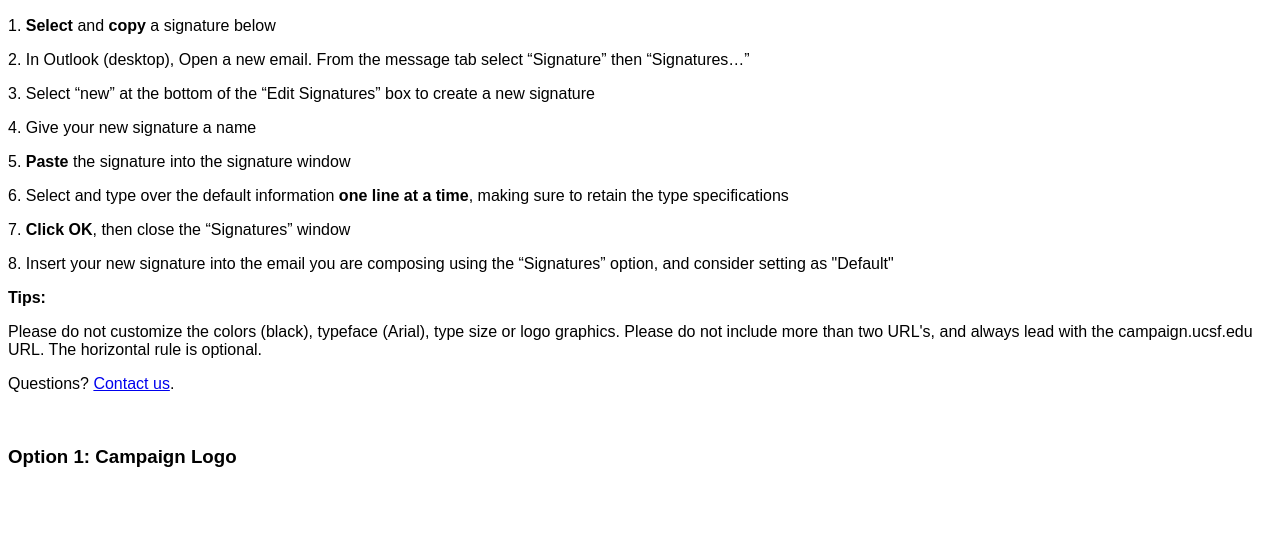
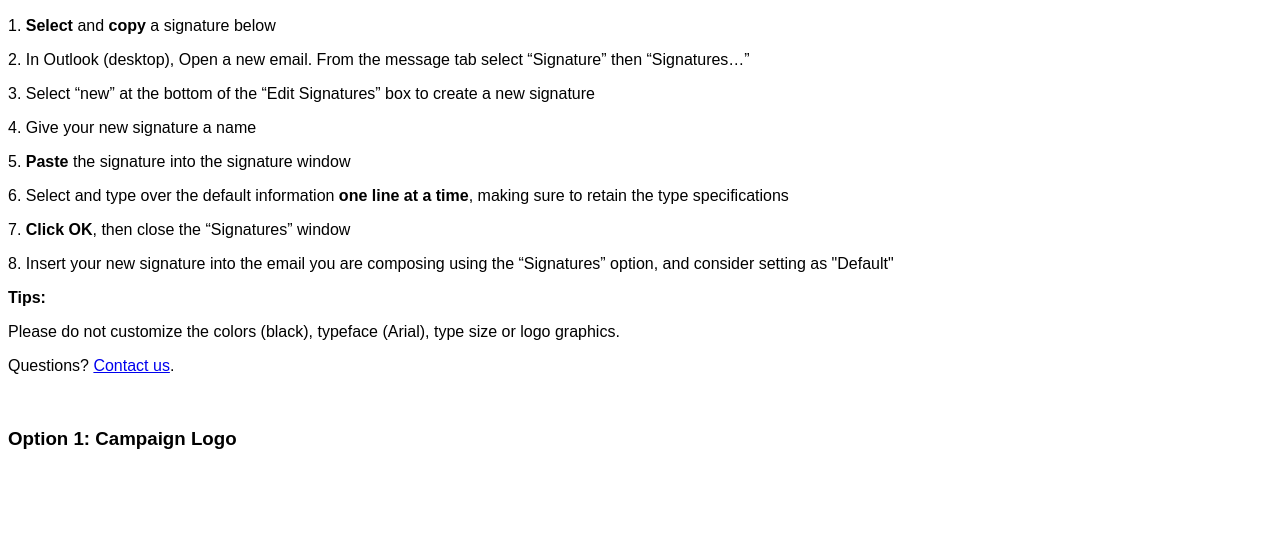
Before and after one commit to ucsfudar/ucsfudar.github.io, a plain HTML site: page signature/index.htm in a window 1280 px wide. Shown: the part 97-631 px from the top of the page. Drawn offline with Linux system fonts and the light colour scheme.

Commit message:
removed line

```diff
--- a/signature/index.htm
+++ b/signature/index.htm
@@ -9,7 +9,7 @@
 <p style="font-family:arial,san-serif;font-size:12pt;color:#000000">7. <strong>Click OK</strong>, then close the “Signatures” window</p>
 <p style="font-family:arial,san-serif;font-size:12pt;color:#000000">8. Insert your new signature into the email you are composing using the “Signatures” option, and consider setting as &quot;Default&quot;</p>
 <p style="font-family:arial,san-serif;font-size:12pt;color:#000000"><strong>Tips:</strong></p>
-<p style="font-family:arial,san-serif;font-size:12pt;color:#000000">Please do not customize the colors (black), typeface (Arial), type size or logo graphics. Please do not include more than two URL's, and always lead with the campaign.ucsf.edu URL. The horizontal rule is optional.</p>
+<p style="font-family:arial,san-serif;font-size:12pt;color:#000000">Please do not customize the colors (black), typeface (Arial), type size or logo graphics. </p>
 <p style="font-family:arial,san-serif;font-size:12pt;color:#000000">Questions? <a href="mailto:patrick.mcmahon@ucsf.edu">Contact us</a>.<br>
 </p>
 <p>&nbsp;</p>
```
